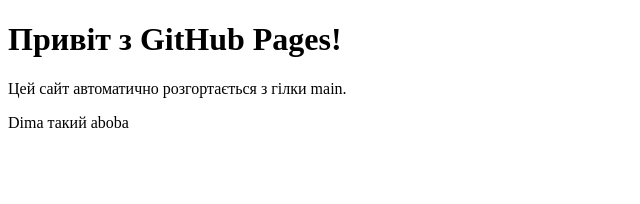
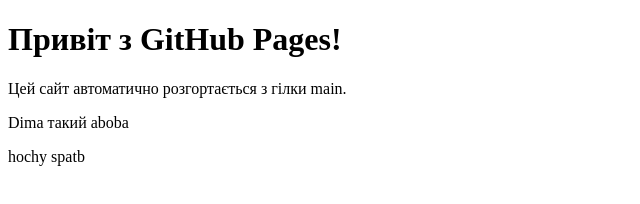
Before and after one commit to Abobiusus/ITINFR-EKZ3, a plain HTML site: page index.html in a window 1280 px wide. Shown: the full height of the page, 0-640 px from the left. Drawn offline with Linux system fonts and the light colour scheme.

Commit message:
Update index.html

```diff
--- a/index.html
+++ b/index.html
@@ -8,5 +8,6 @@
   <h1>Привіт з GitHub Pages!</h1>
   <p>Цей сайт автоматично розгортається з гілки main.</p>
   <p>Dima такий aboba</p>
+  <p>hochy spatb</p>
 </body>
 </html>
```
